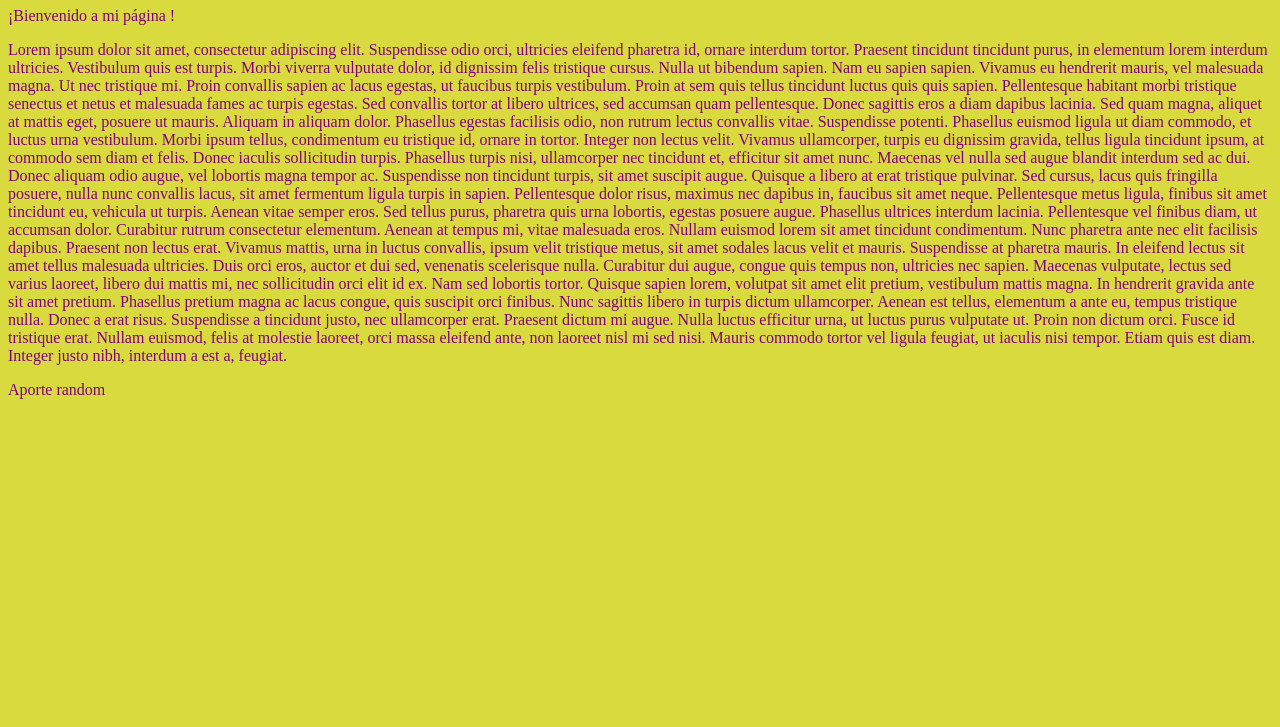
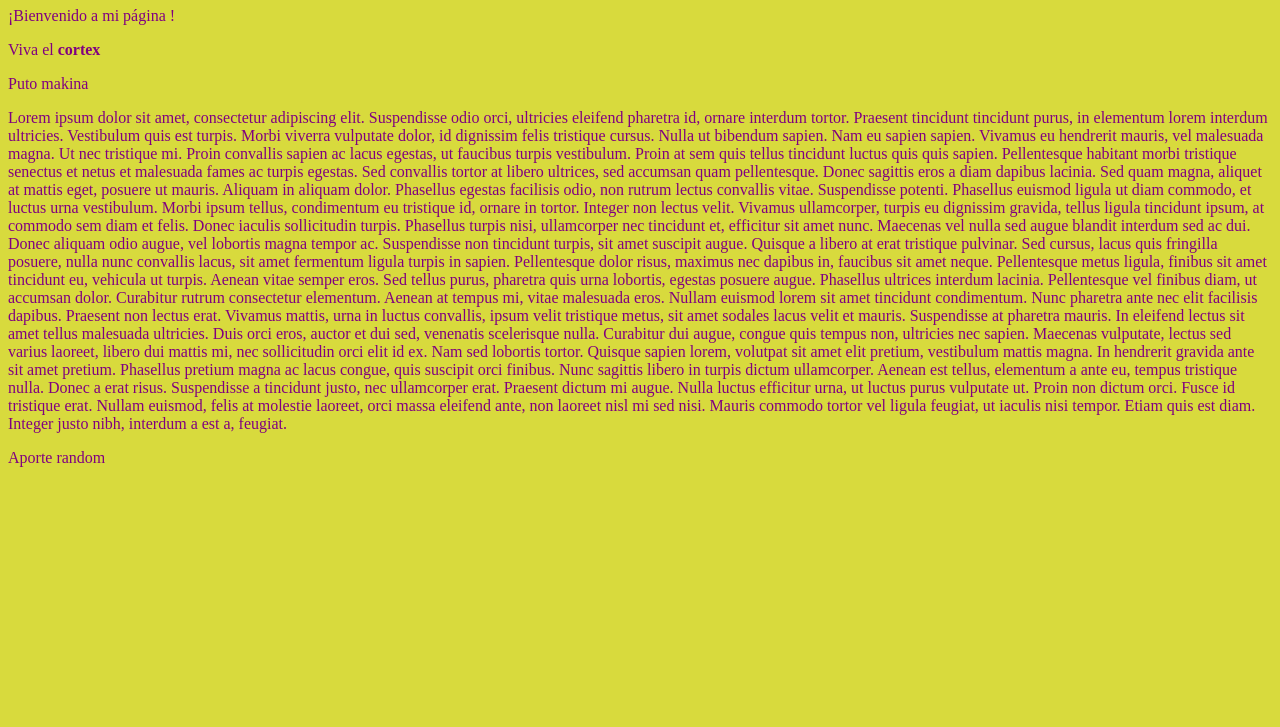
Before and after one commit to JaimePa25/Personal, a plain HTML site: page index.html in a window 1280 px wide. Shown: the part 73-800 px from the top of the page. Drawn offline with Linux system fonts and the light colour scheme.

Commit message:
Editado por Pablo Cortex Lopez

```diff
--- a/index.html
+++ b/index.html
@@ -17,6 +17,8 @@
 <h1>Pagina con estilo</h1>
 
 <p>¡Bienvenido a mi página !</p>
+<p>Viva el <b>cortex</b></p>
+<p>Puto makina</>
 
 <p>Lorem ipsum dolor sit amet, consectetur adipiscing elit. Suspendisse odio orci, ultricies eleifend pharetra id, ornare interdum tortor. Praesent tincidunt tincidunt purus, in elementum lorem interdum ultricies. Vestibulum quis est turpis. Morbi viverra vulputate dolor, id dignissim felis tristique cursus. Nulla ut bibendum sapien. Nam eu sapien sapien. Vivamus eu hendrerit mauris, vel malesuada magna. Ut nec tristique mi. Proin convallis sapien ac lacus egestas, ut faucibus turpis vestibulum. Proin at sem quis tellus tincidunt luctus quis quis sapien. Pellentesque habitant morbi tristique senectus et netus et malesuada fames ac turpis egestas. Sed convallis tortor at libero ultrices, sed accumsan quam pellentesque. Donec sagittis eros a diam dapibus lacinia. Sed quam magna, aliquet at mattis eget, posuere ut mauris. Aliquam in aliquam dolor.
 
```
